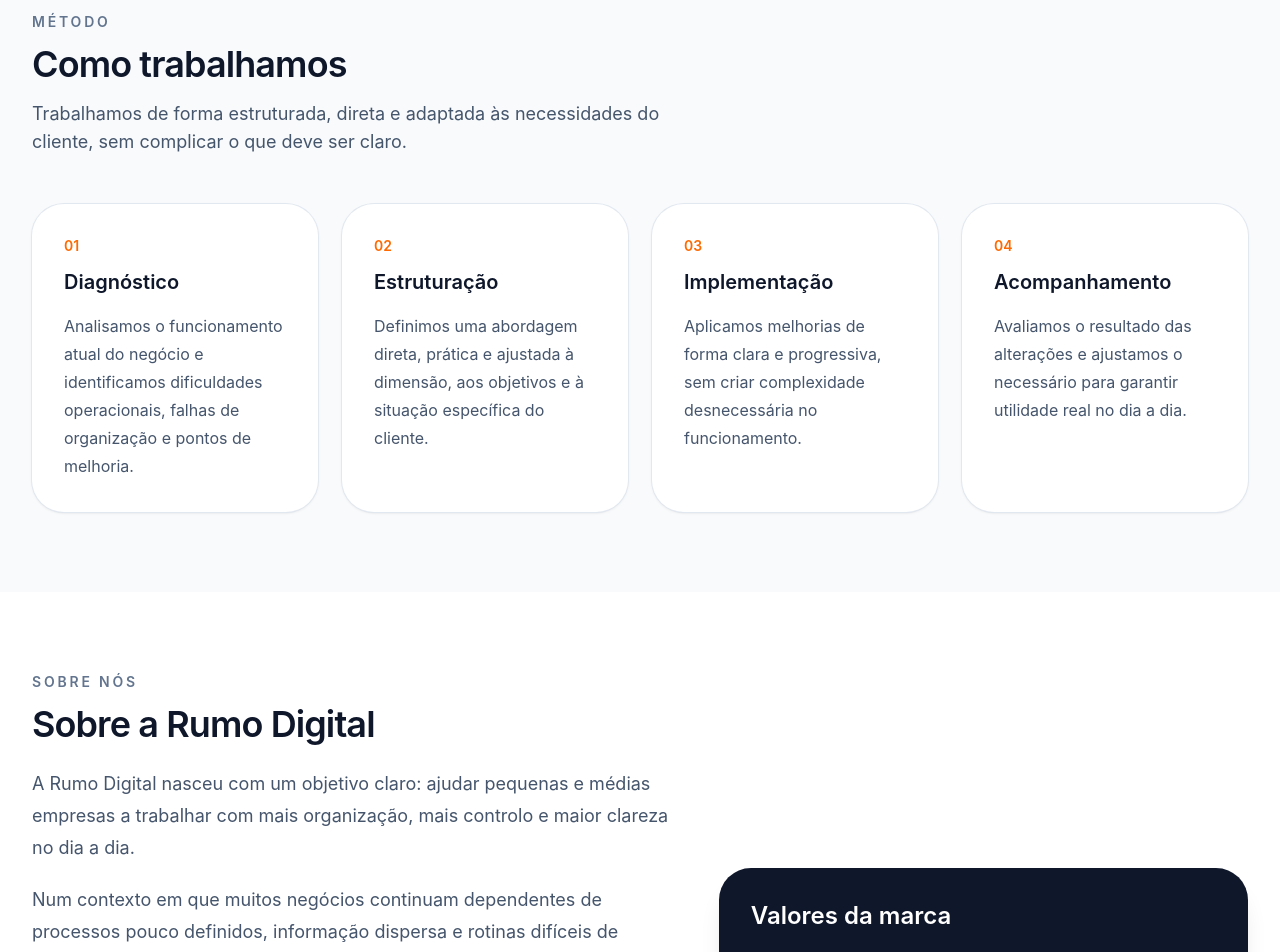
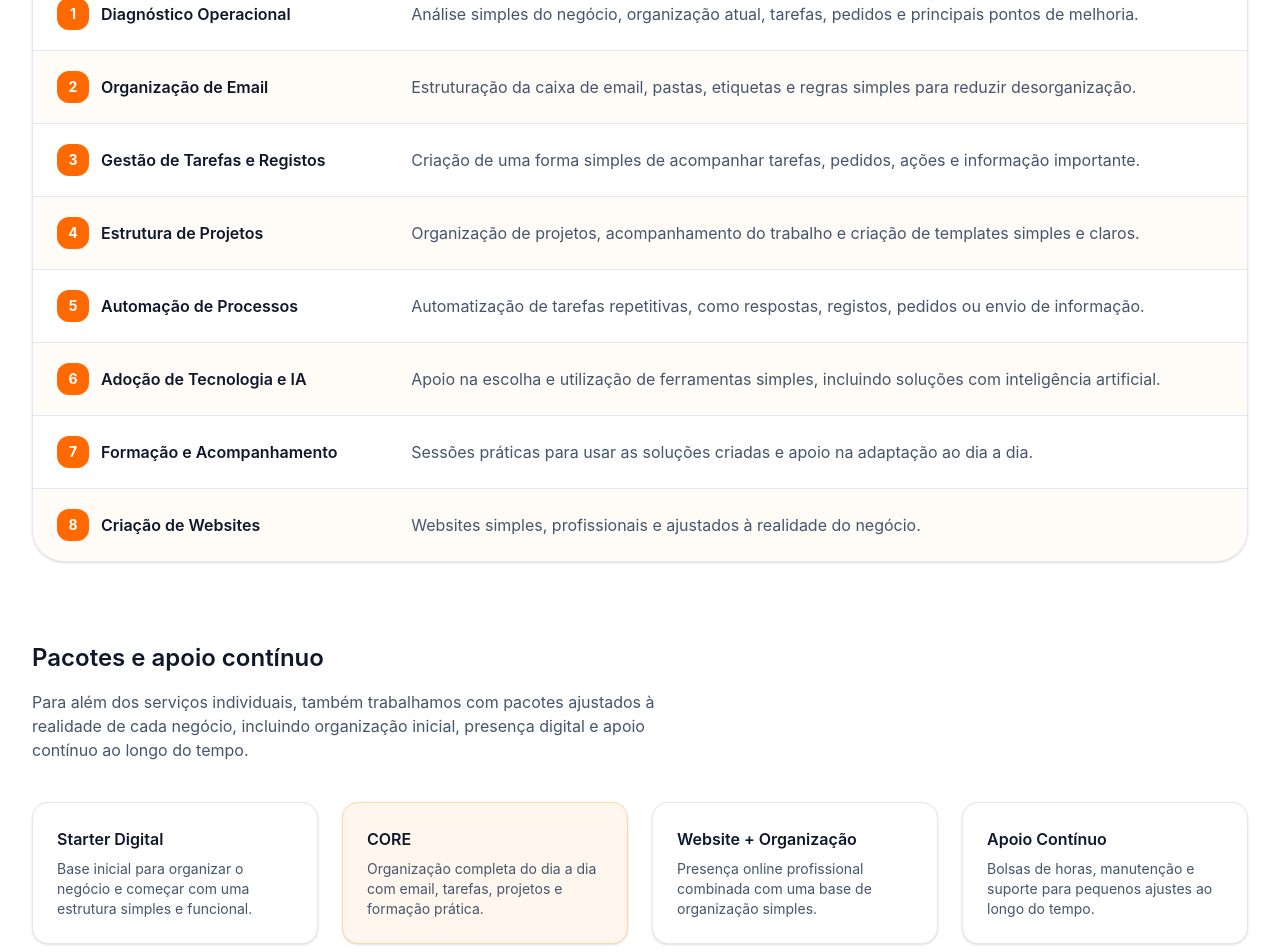
Before and after one commit to joaodmascarenhas/rumo-digital-web, a React (Vite) app: page / in a window 1280 px wide. Shown: the part 2160-3112 px from the top of the page. Built offline with nearby package versions, Linux system fonts and the light colour scheme.

Commit message:
Tabela de serviços

```diff
--- a/src/App.jsx
+++ b/src/App.jsx
@@ -33,6 +33,49 @@
   {
     title: "Criação de Websites",
     text: "Desenvolvemos websites práticos e profissionais, ajustados à realidade do negócio e fáceis de gerir.",
+  },
+];
+
+const detailedServices = [
+  {
+    service: "Diagnóstico Operacional",
+    includes:
+      "Análise simples do negócio, organização atual, tarefas, pedidos e principais pontos de melhoria.",
+  },
+  {
+    service: "Organização de Email",
+    includes:
+      "Estruturação da caixa de email, pastas, etiquetas e regras simples para reduzir desorganização.",
+  },
+  {
+    service: "Gestão de Tarefas e Registos",
+    includes:
+      "Criação de uma forma simples de acompanhar tarefas, pedidos, ações e informação importante.",
+  },
+  {
+    service: "Estrutura de Projetos",
+    includes:
+      "Organização de projetos, acompanhamento do trabalho e criação de templates simples e claros.",
+  },
+  {
+    service: "Automação de Processos",
+    includes:
+      "Automatização de tarefas repetitivas, como respostas, registos, pedidos ou envio de informação.",
+  },
+  {
+    service: "Adoção de Tecnologia e IA",
+    includes:
+      "Apoio na escolha e utilização de ferramentas simples, incluindo soluções com inteligência artificial.",
+  },
+  {
+    service: "Formação e Acompanhamento",
+    includes:
+      "Sessões práticas para usar as soluções criadas e apoio na adaptação ao dia a dia.",
+  },
+  {
+    service: "Criação de Websites",
+    includes:
+      "Websites simples, profissionais e ajustados à realidade do negócio.",
   },
 ];
 
@@ -251,6 +294,83 @@
             </div>
           ))}
         </div>
+        <div className="mt-16 overflow-hidden rounded-[2rem] border border-slate-200 bg-white shadow-sm">
+  <table className="w-full">
+    <thead className="bg-slate-950 text-white">
+      <tr>
+        <th className="px-6 py-5 text-left text-sm font-semibold">
+          Serviço
+        </th>
+        <th className="px-6 py-5 text-left text-sm font-semibold">
+          O que inclui
+        </th>
+      </tr>
+    </thead>
+    <tbody>
+      {detailedServices.map((item, index) => (
+        <tr
+          key={item.service}
+          className={`border-t border-slate-200 ${
+            index % 2 === 0 ? "bg-white" : "bg-orange-50/40"
+          }`}
+        >
+          <td className="px-6 py-5 font-semibold text-slate-900">
+            <div className="flex items-center gap-3">
+              <span className="flex h-8 w-8 shrink-0 items-center justify-center rounded-xl bg-orange-500 text-sm font-bold text-white">
+                {index + 1}
+              </span>
+              {item.service}
+            </div>
+          </td>
+          <td className="px-6 py-5 leading-7 text-slate-600">
+            {item.includes}
+          </td>
+        </tr>
+      ))}
+    </tbody>
+  </table>
+</div>
+<div className="mt-20">
+  <h3 className="text-2xl font-semibold text-slate-900">
+    Pacotes e apoio contínuo
+  </h3>
+
+  <p className="mt-4 max-w-2xl text-slate-600">
+    Para além dos serviços individuais, também trabalhamos com pacotes ajustados à realidade de cada negócio, incluindo organização inicial, presença digital e apoio contínuo ao longo do tempo.
+  </p>
+
+  <div className="mt-10 grid gap-6 md:grid-cols-2 lg:grid-cols-4">
+
+    <div className="rounded-2xl border border-slate-200 bg-white p-6 shadow-sm">
+      <h4 className="font-semibold text-slate-900">Starter Digital</h4>
+      <p className="mt-2 text-sm text-slate-600">
+        Base inicial para organizar o negócio e começar com uma estrutura simples e funcional.
+      </p>
+    </div>
+
+    <div className="rounded-2xl border border-orange-200 bg-orange-50 p-6 shadow-sm">
+      <h4 className="font-semibold text-slate-900">CORE</h4>
+      <p className="mt-2 text-sm text-slate-600">
+        Organização completa do dia a dia com email, tarefas, projetos e formação prática.
+      </p>
+    </div>
+
+    <div className="rounded-2xl border border-slate-200 bg-white p-6 shadow-sm">
+      <h4 className="font-semibold text-slate-900">Website + Organização</h4>
+      <p className="mt-2 text-sm text-slate-600">
+        Presença online profissional combinada com uma base de organização simples.
+      </p>
+    </div>
+
+    <div className="rounded-2xl border border-slate-200 bg-white p-6 shadow-sm">
+      <h4 className="font-semibold text-slate-900">Apoio Contínuo</h4>
+      <p className="mt-2 text-sm text-slate-600">
+        Bolsas de horas, manutenção e suporte para pequenos ajustes ao longo do tempo.
+      </p>
+    </div>
+
+  </div>
+</div>
       </section>
 
       <section id="como-trabalhamos" className="scroll-mt-24 bg-slate-50">
```
Also changed, not shown: 1 other file (tests, documents, lock files or other folders).
